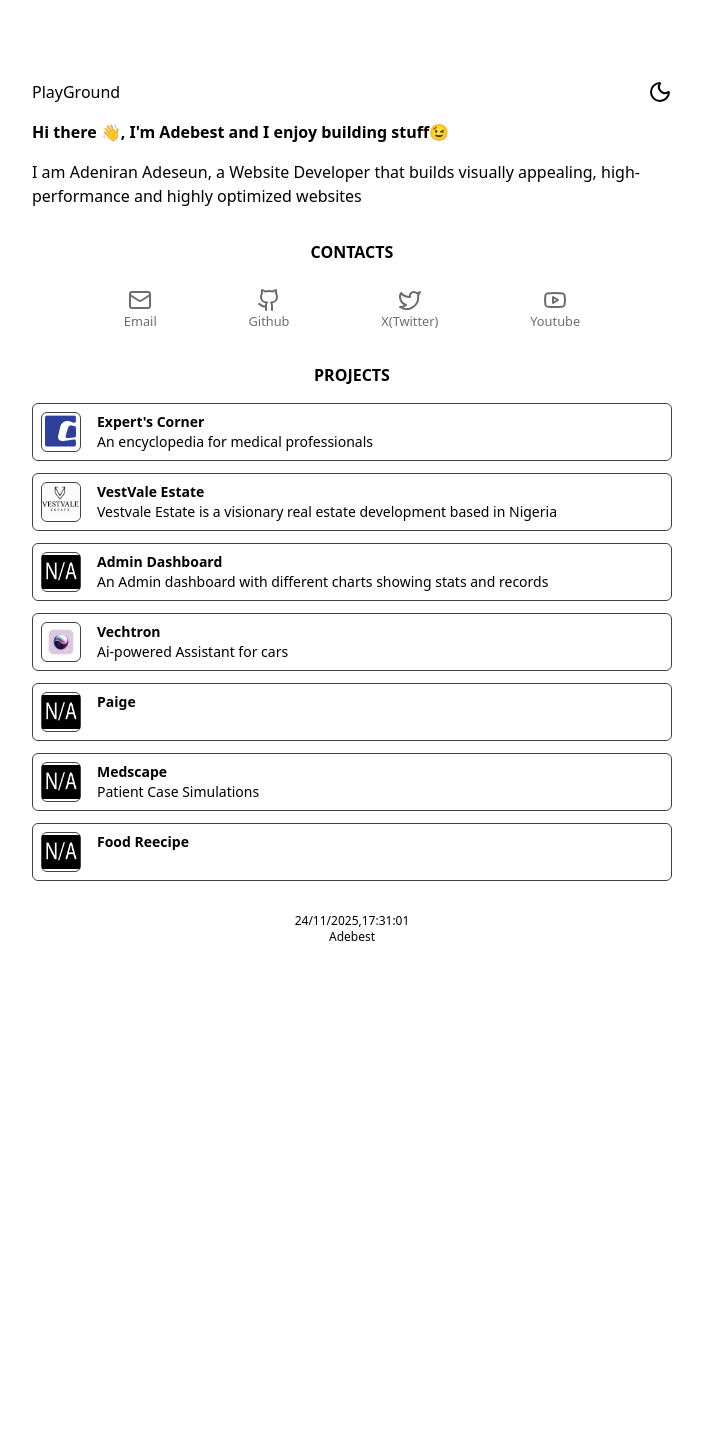
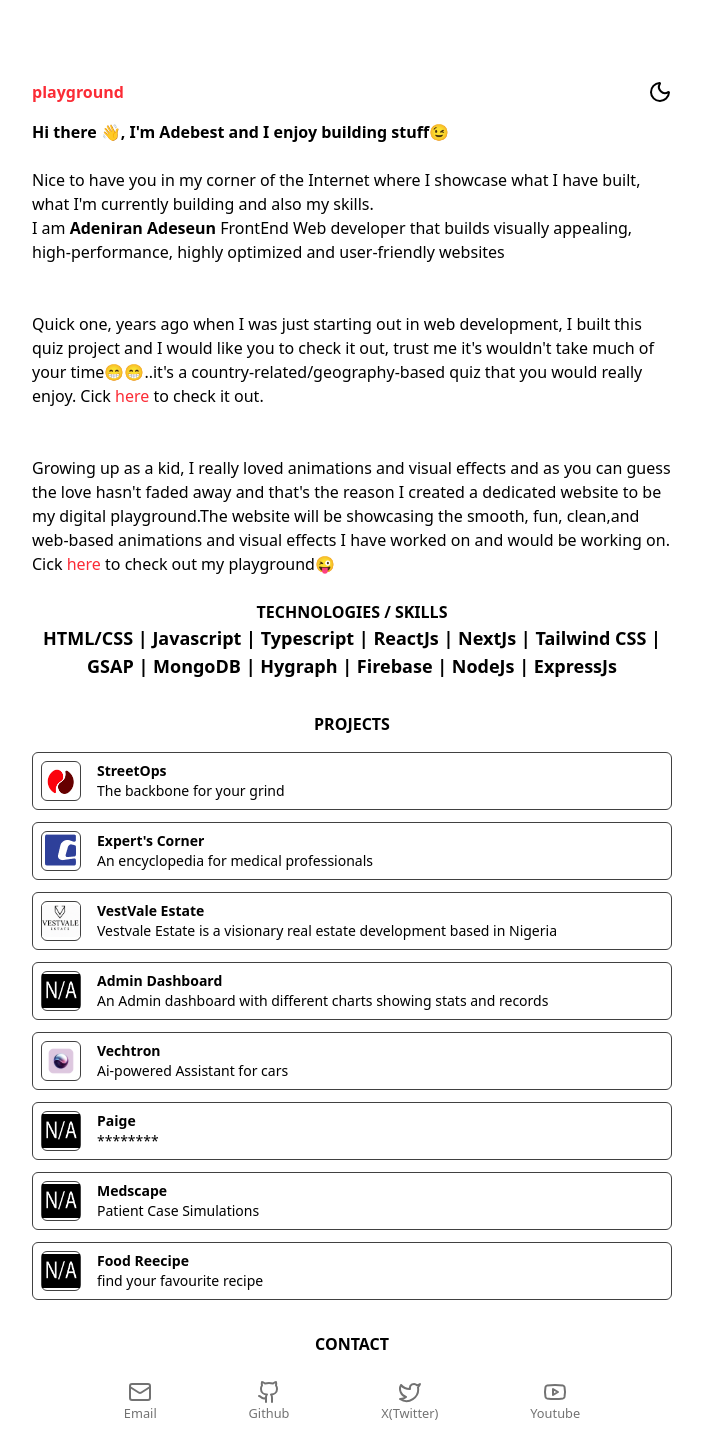
Before and after one commit to AdebestAA/my-porfolio, a React (Vite) app: page / in a window 1280 px wide. Shown: the top 1456 px of the page, without its empty margins (288-991 px from the left). Before the commit the page ends 961 px from the top, so only its background shows below. Built offline with nearby package versions, Linux system fonts and the light colour scheme; a web font is replaced by a local one.

Commit message:
update port

```diff
--- a/src/App.tsx
+++ b/src/App.tsx
@@ -3,6 +3,7 @@ import useTheme from "./hooks/useTheme";
 import { Github, Mail, Moon, Sun,Twitter, Youtube,  } from "lucide-react";
 import ProjectsComponent from "./components/ProjectsComponent";
 import Footer from "./components/Footer";
+import TechAndSkills from "./components/tech-and-skils";
 
 
 
@@ -44,19 +45,34 @@ function App() {
     <div className="mx-auto md:w-[50%] w-[90%] py-4 md:mt-16 text-textOne">
 
     <header className="justify-between flex ">
-      <button className="">PlayGround</button>
+
+      <a href="https://playground.adebest.com/" target="_blank"  className="text-red-500 font-semibold">playground</a>
 <button onClick={toggleTheme} className="text-textOne transition-all ease-in-out duration-500">{theme == "light" ? <Moon /> : <Sun />  }</button>
     </header>
     <article className="my-4">
     <h1 className=" font-semibold">Hi there 👋, I'm Adebest and I enjoy building stuff😉</h1>
 
-    <p className="my-4">I am Adeniran Adeseun, a Website Developer that builds visually appealing, high-performance and highly optimized websites</p>
+<div className="my-6">
+
+ <p> Nice to have you in my corner of the Internet where I showcase what I have built, what I'm currently building and also my skills.</p>
+ <p>I am <span className="font-semibold">Adeniran Adeseun </span> FrontEnd Web developer that builds visually appealing, high-performance, highly optimized and user-friendly websites</p>
+<br />
+<br />
+ <p> Quick one, years ago when I was just starting out in web development, I built this quiz project and I would like you to check it out, trust me it's wouldn't take much of your time😁😁..it's a country-related/geography-based quiz that you would really enjoy. Cick <a  target='_blank' href="https://this-quiz-project.vercel.app/" className="text-red-500">here</a> to check it out.</p>
+<br />
+<br />
+<p>  Growing up as a kid, I really loved animations and visual effects and as you can guess the love hasn't faded away and that's the reason I created a dedicated website to be my digital playground.The website will be  showcasing the smooth, fun, clean,and web-based animations and visual effects I have worked on and would be working on. Cick <a  target='_blank' href="https://playground.adebest.com" className="text-red-500">here</a> to check out my  playground😜</p>
+
+</div>
     </article>
+<TechAndSkills/>
+
+<ProjectsComponent/>
 
     {/* Contact */}
 
 <div className="my-8">
-  <h1 className="text-center font-semibold pb-6">CONTACTS</h1>
+  <h1 className="text-center font-semibold pb-6">CONTACT</h1>
 
   <div className="flex justify-evenly">
    {contact.map((item,index)=>{
@@ -71,9 +87,6 @@ return <a href={item.link} key={index + 1} target="_blank" className="opacity-an
    })}
   </div>
 </div>
-
-
-<ProjectsComponent/>
 <Footer/>
     </div>
   )
--- a/src/components/ProjectsComponent.tsx
+++ b/src/components/ProjectsComponent.tsx
@@ -1,6 +1,13 @@
 
 
 const projectLists = [
+    {
+        id:8,
+        logo:"streetops.png",
+        title:"StreetOps",
+        about:"The backbone for your grind",
+        link:"https://www.streetops.ng/"
+    },
     {
         id:1,
         logo:"/experts-corner.png",
@@ -33,7 +40,7 @@ const projectLists = [
         id:5,
         logo:"",
         title:"Paige",
-        about:"",
+        about:"********",
         link:"https://paige-demo-seven.vercel.app/"
     },
     {
@@ -47,7 +54,7 @@ const projectLists = [
         id:7,
         logo:"",
         title:"Food Reecipe",
-        about:"",
+        about:"find your favourite recipe",
         link:"https://food-recipe-fit.vercel.app/"
     },
 ]
--- /dev/null
+++ b/src/components/tech-and-skils.tsx
@@ -0,0 +1,19 @@
+
+
+const skills = ["HTML/CSS","Javascript","Typescript","ReactJs","NextJs","Tailwind CSS","GSAP","MongoDB","Hygraph","Firebase","NodeJs","ExpressJs"]
+const TechAndSkills = () => {
+  return (
+    <div>
+ <h1 className="text-center font-bold">TECHNOLOGIES / SKILLS</h1>
+        <div className='text-center'>
+
+        {skills.map((skill,index)=>{
+            return <span key={skill} className='font-semibold text-lg'> {skill} {index +1 == skills.length ? "" : "|"} </span>
+
+        })}
+        </div>
+    </div>
+  )
+}
+
+export default TechAndSkills
```
Also changed, not shown: public/streetops.png (added).
